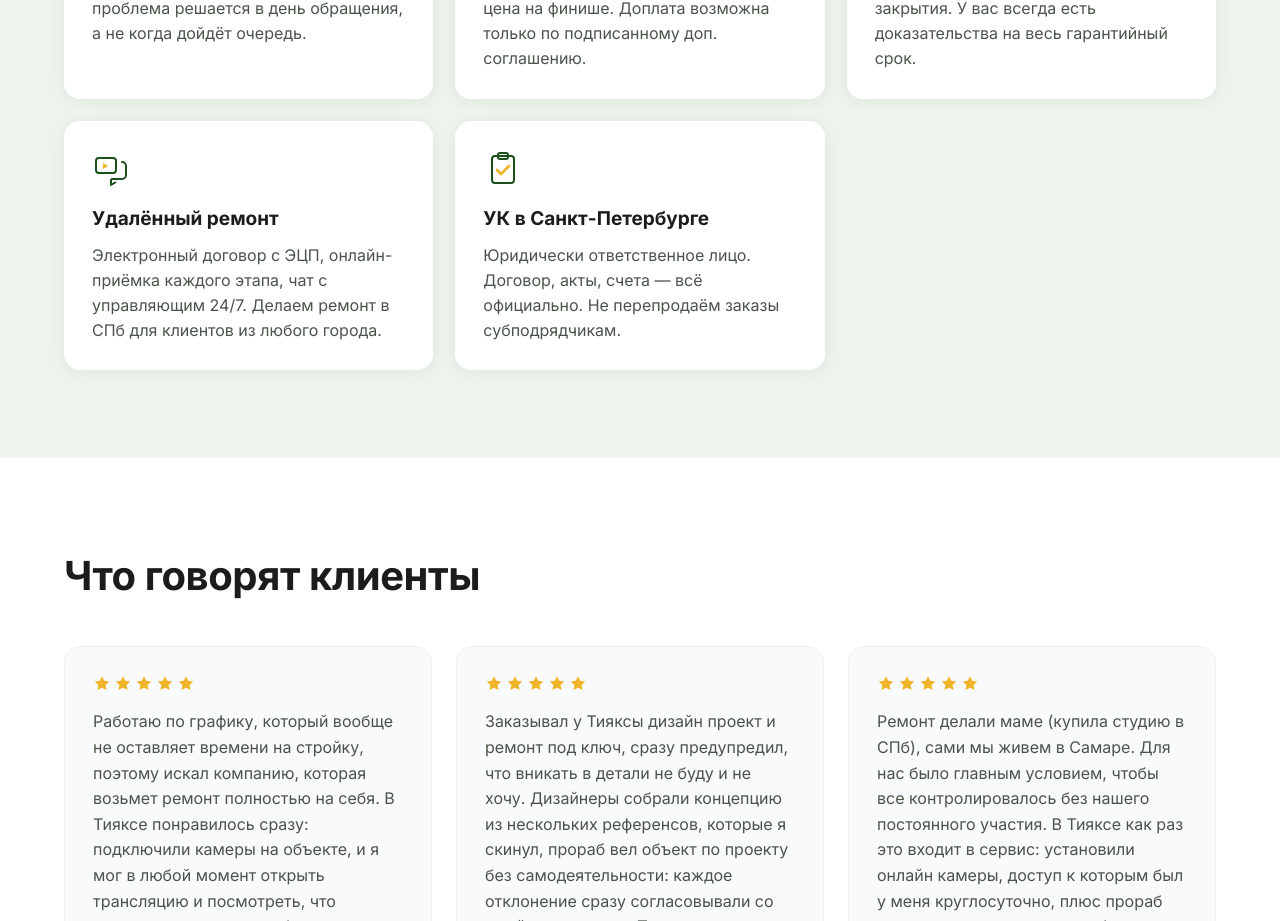
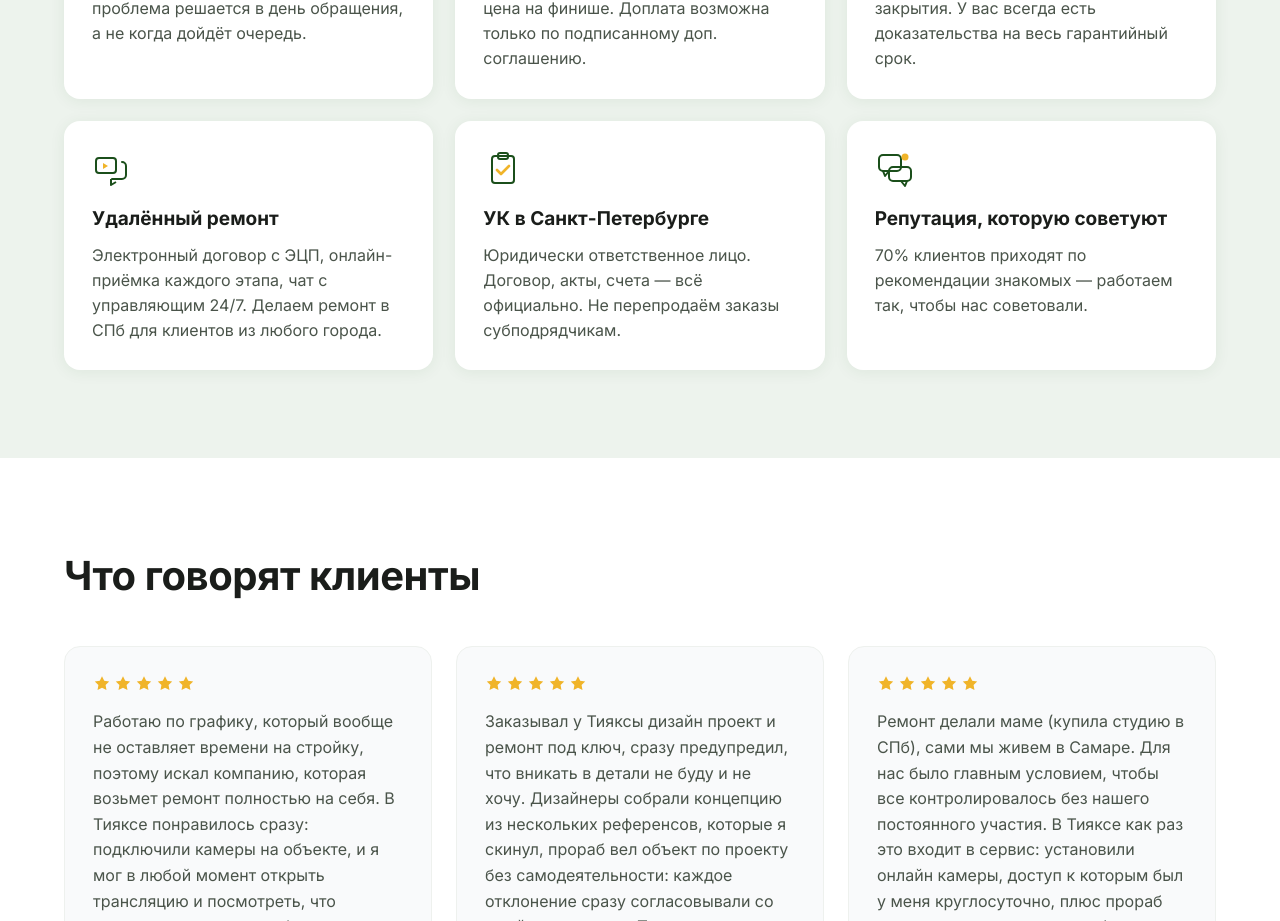
Before and after one commit to sudobins-png/tiyaksa-web, a Next.js app: page / in a window 1280 px wide. Shown: the part 3740-4661 px from the top of the page. Built offline with nearby package versions, Linux system fonts and the light colour scheme.

Commit message:
add 6th card to WhyUs section: recommend
Co-Authored-By: Claude Sonnet 4.6 <noreply@anthropic.com>

```diff
--- a/components/sections/WhyUs.tsx
+++ b/components/sections/WhyUs.tsx
@@ -35,6 +35,15 @@ const icons: Record<string, React.ReactNode> = {
       <rect x="9" y="7" width="22" height="27" rx="3" stroke="#1B4F1B" strokeWidth="2.2" />
       <rect x="15" y="4" width="10" height="6" rx="2" stroke="#1B4F1B" strokeWidth="2.2" />
       <path d="M14 21l4 4 8-8" stroke="#F0B429" strokeWidth="2.6" strokeLinecap="round" strokeLinejoin="round" />
+    </svg>
+  ),
+  recommend: (
+    <svg width="28" height="28" viewBox="0 0 40 40" fill="none" aria-hidden>
+      <rect x="4" y="6" width="22" height="16" rx="4" stroke="#1B4F1B" strokeWidth="2.2" />
+      <path d="M8 22l2 5 4-5" stroke="#1B4F1B" strokeWidth="2.2" strokeLinejoin="round" />
+      <rect x="14" y="18" width="22" height="14" rx="4" stroke="#1B4F1B" strokeWidth="2.2" />
+      <path d="M32 32l-2 5-4-5" stroke="#1B4F1B" strokeWidth="2.2" strokeLinejoin="round" />
+      <circle cx="30" cy="8" r="3.5" fill="#F0B429" />
     </svg>
   ),
 };
@@ -126,6 +135,15 @@ function DesktopIcon({ name }: { name: string }) {
         <path d="M14 21l4 4 8-8" stroke="#F0B429" strokeWidth="2.6" strokeLinecap="round" strokeLinejoin="round" />
       </svg>
     ),
+    recommend: (
+      <svg width="40" height="40" viewBox="0 0 40 40" fill="none" aria-hidden>
+        <rect x="4" y="6" width="22" height="16" rx="4" stroke="#1B4F1B" strokeWidth="2" />
+        <path d="M8 22l2 5 4-5" stroke="#1B4F1B" strokeWidth="2" strokeLinejoin="round" />
+        <rect x="14" y="18" width="22" height="14" rx="4" stroke="#1B4F1B" strokeWidth="2" />
+        <path d="M32 32l-2 5-4-5" stroke="#1B4F1B" strokeWidth="2" strokeLinejoin="round" />
+        <circle cx="30" cy="8" r="3.5" fill="#F0B429" />
+      </svg>
+    ),
   };
   return <>{map[name]}</>;
 }
--- a/data/content.ts
+++ b/data/content.ts
@@ -119,6 +119,11 @@ export const whyUsFeatures = [
     text:  'Юридически ответственное лицо. Договор, акты, счета — всё официально. Не перепродаём заказы субподрядчикам.',
     icon:  'checklist',
   },
+  {
+    title: 'Репутация, которую советуют',
+    text:  '70% клиентов приходят по рекомендации знакомых — работаем так, чтобы нас советовали.',
+    icon:  'recommend',
+  },
 ] as const;
 
 export const whyUsNotItems = [
```
